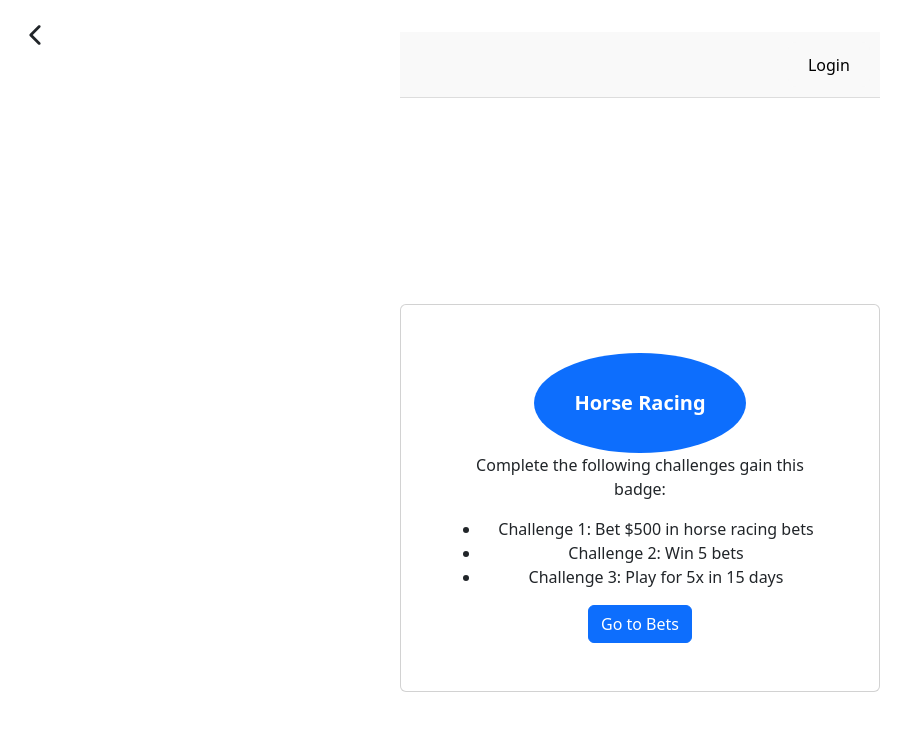
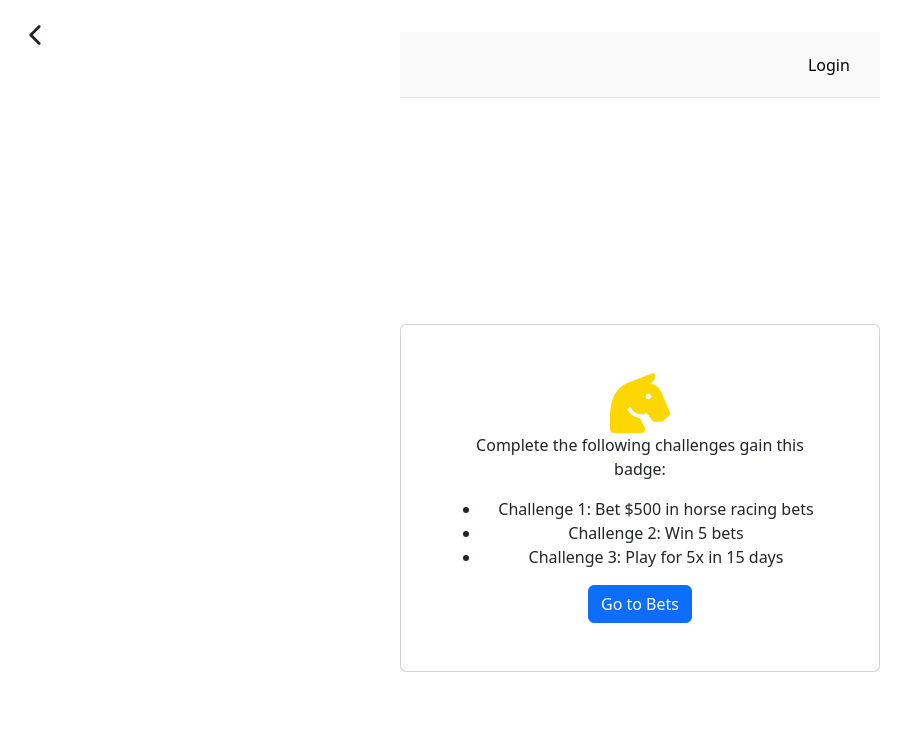
Before and after one commit to auchiya/leader-share, a React (Vite) app: page /badgedetails in a window 1280 px wide. Shown: the top 730 px of the page, without its empty margins (0-913 px from the left). Built offline with nearby package versions, Linux system fonts and the light colour scheme.

Commit message:
horse icon

```diff
--- a/src/BadgeDetails.tsx
+++ b/src/BadgeDetails.tsx
@@ -1,16 +1,32 @@
-import React from "react"
-import Card from 'react-bootstrap/Card';
-import Badge from 'react-bootstrap/Badge';
-import Button from 'react-bootstrap/Button';
-import { IoIosArrowBack } from 'react-icons/io';
+import React from "react";
+import Card from "react-bootstrap/Card";
+import Button from "react-bootstrap/Button";
+import { IoIosArrowBack } from "react-icons/io";
+import { FaHorseHead } from "react-icons/fa";
 
 export const BadgeDetails = () => {
   return (
-        <div style={{ display: 'flex', justifyContent: 'center', alignItems: 'center', height: '100vh' }}>
-            <IoIosArrowBack size={30} style={{ position: 'fixed', top: '20px', left: '20px', cursor: 'pointer' }} onClick={() => window.history.back()} />
-            <Card style={{ width: '30rem' }}>
+    <div
+      style={{
+        display: "flex",
+        justifyContent: "center",
+        alignItems: "center",
+        height: "100vh",
+      }}
+    >
+      <IoIosArrowBack
+        size={30}
+        style={{
+          position: "fixed",
+          top: "20px",
+          left: "20px",
+          cursor: "pointer",
+        }}
+        onClick={() => window.history.back()}
+      />
+      <Card style={{ width: "30rem" }}>
         <Card.Body>
-                    <Badge variant="success" style={{ fontSize: '20px', padding: '40px', borderRadius: '50%' }}>Horse Racing</Badge>
+          <FaHorseHead size={60} style={{ color: "gold" }} />
           <Card.Text>
             Complete the following challenges gain this badge:
           </Card.Text>
@@ -23,5 +39,5 @@ export const BadgeDetails = () => {
         </Card.Body>
       </Card>
     </div>
-    )
-}
+  );
+};
```
Lines whose indentation alone changed are shown as unchanged.
